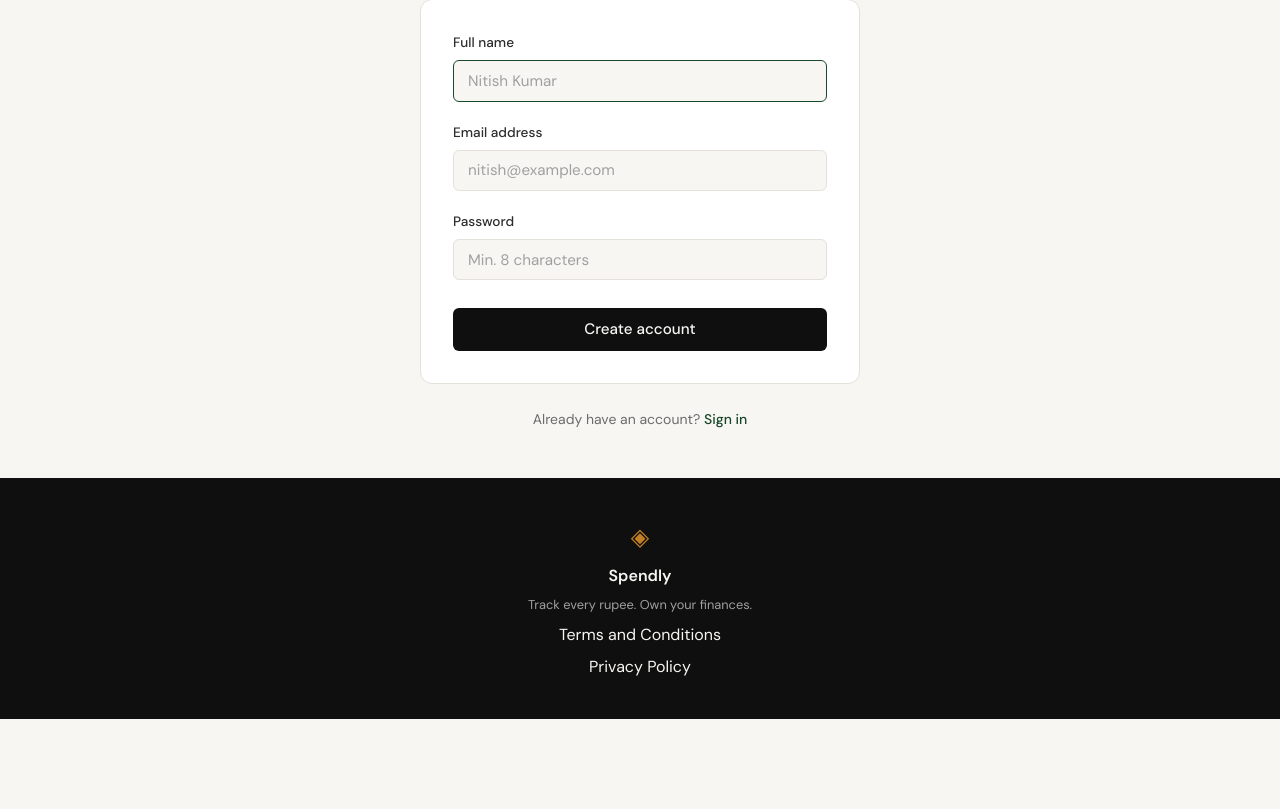
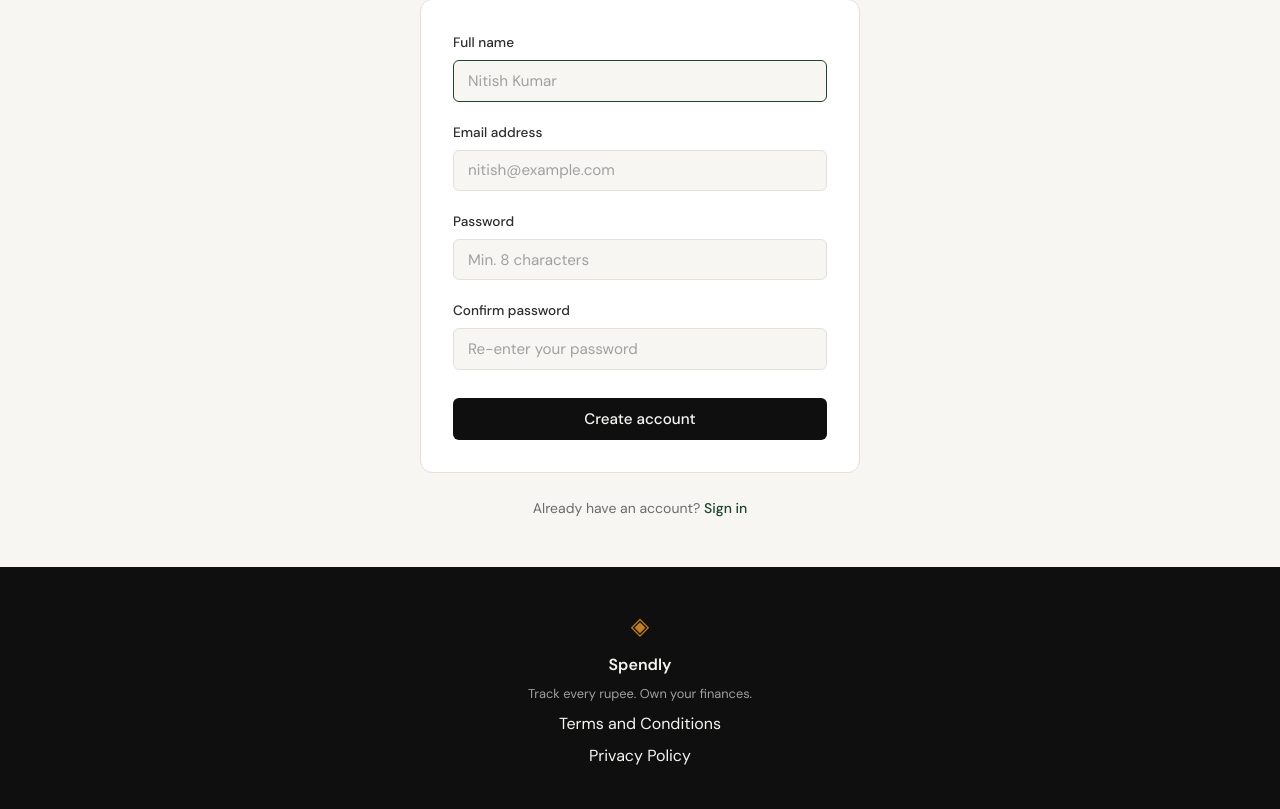
Before and after one commit to mojomahendia/expanse-tracker, a Flask app: page /register in a window 1280 px wide. Shown: the part 224-1033 px from the top of the page. Before the commit the page ends 943 px from the top, so only its background shows below. Run offline with Flask 3, Linux system fonts and the light colour scheme.

Commit message:
add resgistration feature

```diff
--- a/app.py
+++ b/app.py
@@ -1,7 +1,9 @@
-from flask import Flask, render_template
+from flask import Flask, render_template, request, redirect, url_for, flash
+from werkzeug.security import generate_password_hash
 from database.db import get_db, init_db, seed_db
 
 app = Flask(__name__)
+app.secret_key = "spendly-dev-secret"
 
 with app.app_context():
     init_db()
@@ -17,9 +19,42 @@ def landing():
     return render_template("landing.html")
 
 
-@app.route("/register")
+@app.route("/register", methods=["GET", "POST"])
 def register():
-    return render_template("register.html")
+    if request.method == "GET":
+        return render_template("register.html")
+
+    name             = request.form.get("name", "").strip()
+    email            = request.form.get("email", "").strip()
+    password         = request.form.get("password", "")
+    confirm_password = request.form.get("confirm_password", "")
+
+    if not name:
+        return render_template("register.html", error="Name is required")
+    if not email or "@" not in email:
+        return render_template("register.html", error="Enter a valid email address")
+    if len(password) < 8:
+        return render_template("register.html", error="Password must be at least 8 characters")
+    if password != confirm_password:
+        return render_template("register.html", error="Passwords do not match")
+
+    conn = get_db()
+    existing = conn.execute(
+        "SELECT id FROM users WHERE email = ?", (email,)
+    ).fetchone()
+    if existing:
+        conn.close()
+        return render_template("register.html", error="An account with that email already exists")
+
+    conn.execute(
+        "INSERT INTO users (name, email, password_hash) VALUES (?, ?, ?)",
+        (name, email, generate_password_hash(password))
+    )
+    conn.commit()
+    conn.close()
+
+    flash("Account created! You can now sign in.")
+    return redirect(url_for("login"))
 
 
 @app.route("/login")
--- a/templates/login.html
+++ b/templates/login.html
@@ -13,6 +13,11 @@
         </div>
 
         <div class="auth-card">
+            {% with messages = get_flashed_messages() %}
+              {% if messages %}
+                <div class="auth-success">{{ messages[0] }}</div>
+              {% endif %}
+            {% endwith %}
             {% if error %}
             <div class="auth-error">{{ error }}</div>
             {% endif %}
--- a/templates/register.html
+++ b/templates/register.html
@@ -36,6 +36,12 @@
                            class="form-input" placeholder="Min. 8 characters"
                            required>
                 </div>
+                <div class="form-group">
+                    <label for="confirm_password">Confirm password</label>
+                    <input type="password" id="confirm_password" name="confirm_password"
+                           class="form-input" placeholder="Re-enter your password"
+                           required>
+                </div>
                 <button type="submit" class="btn-submit">Create account</button>
             </form>
         </div>
```
Also changed, not shown: .claude/specs/02-registration.md (added), spendly.db.
